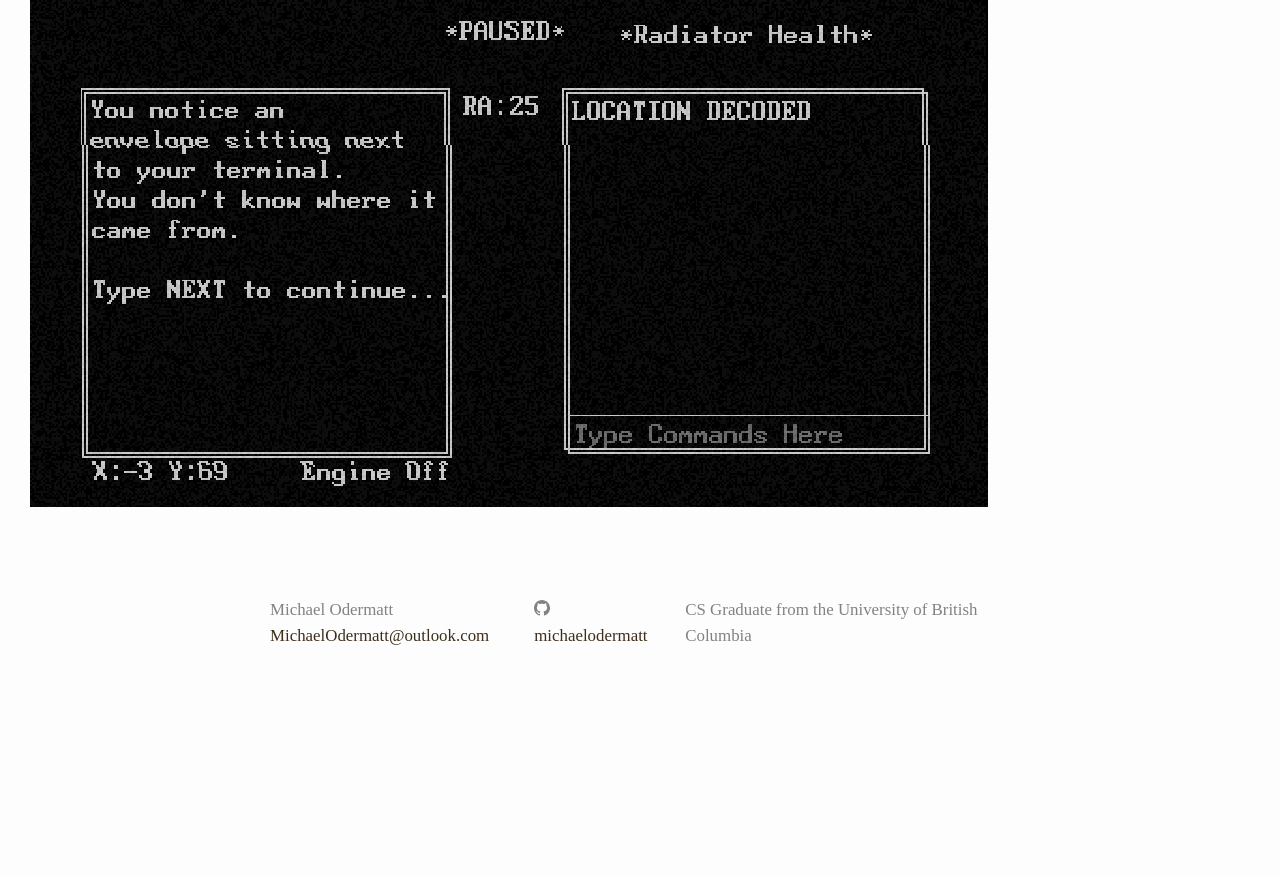
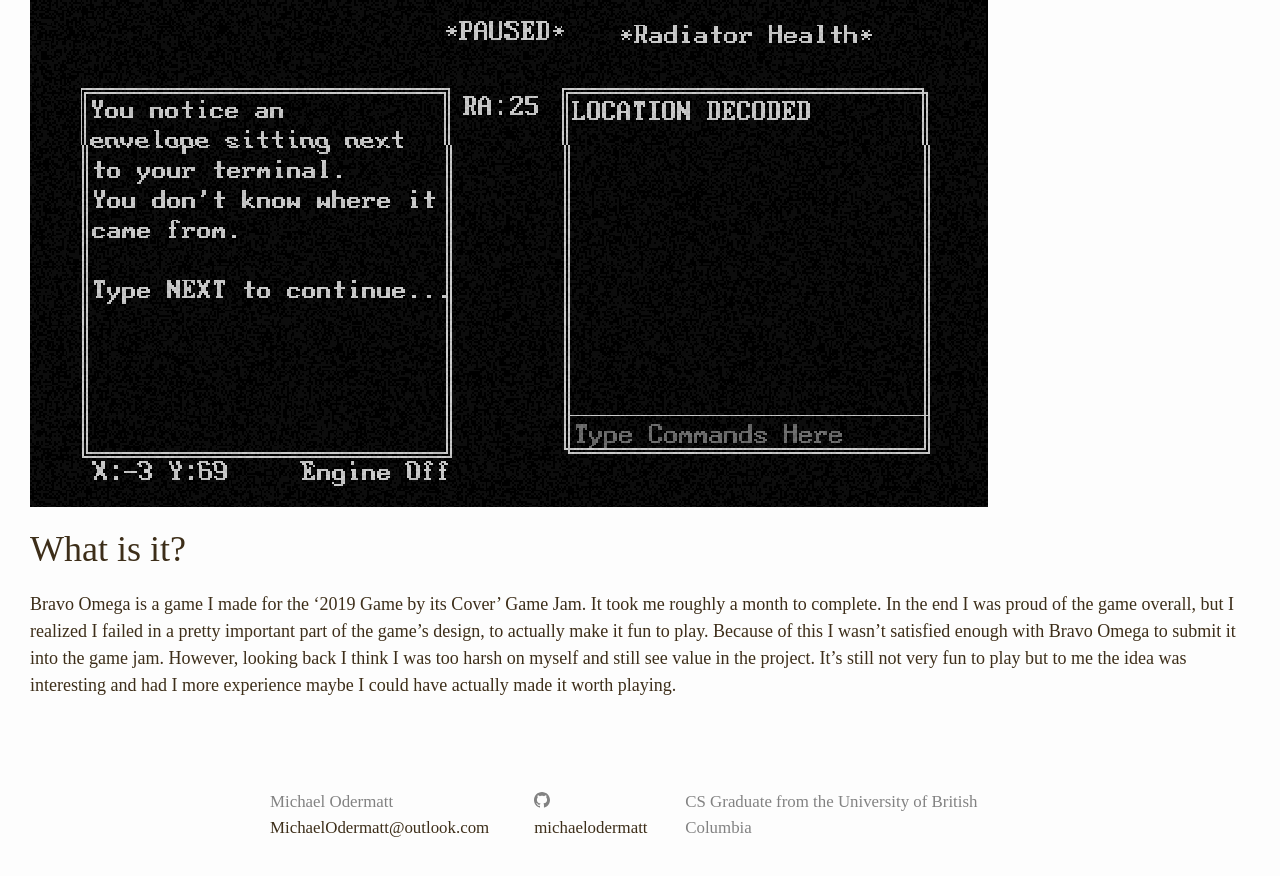
Before and after one commit to MichaelOdermatt/MichaelOdermatt.github.io, a Jekyll site: the page built from projects/bravo-omega.markdown, in a window 1280 px wide and 900 px high, scrolled down 2523 px. Shown: the top 876 px of the window. Built offline with Jekyll 4.4.1, drawn with Linux system fonts in a browser that asks for light colours; before the commit the page ends 3231 px from its top, so only the background shows below that.

Commit message:
added description to Bravo Omega

```diff
--- a/projects/bravo-omega.markdown
+++ b/projects/bravo-omega.markdown
@@ -9,6 +9,8 @@ title: Bravo Omega
 
 ![Gameplay](/assets/Bravo_Omega_Screenshot_3.png)
 
+## What is it?
+Bravo Omega is a game I made for the '2019 Game by its Cover' Game Jam. It took me roughly a month to complete. In the end I was proud of the game overall, but I realized I failed in a pretty important part of the game's design, to actually make it fun to play. Because of this I wasn't satisfied enough with Bravo Omega to submit it into the game jam. However, looking back I think I was too harsh on myself and still see value in the project. It's still not very fun to play but to me the idea was interesting and had I more experience maybe I could have actually made it worth playing.
 
 <!-- You can find the source code for Minima at GitHub: -->
 <!-- [jekyll][jekyll-organization] / -->
```
Also changed, not shown: 2 other files.
